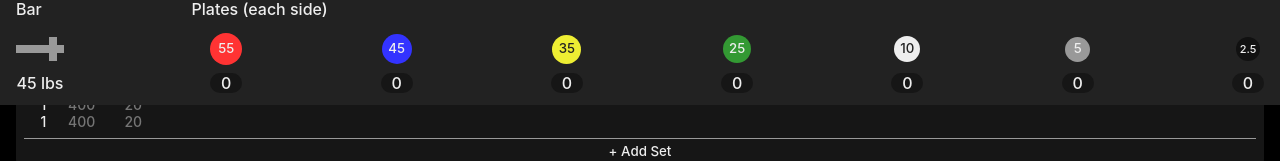
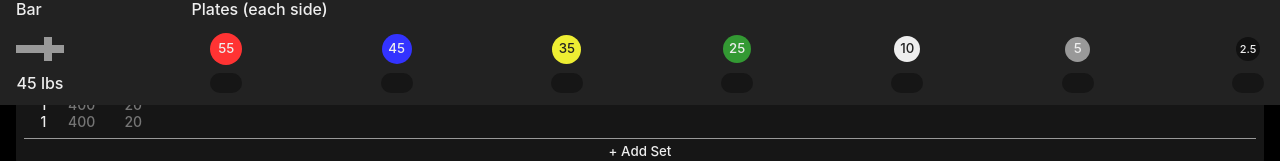
Before and after one commit to Arnav350/gojim, a React (Create React App) app: page /routine in a window 1280 px wide. Shown: the part 262-423 px from the top of the page. Built offline with nearby package versions, Linux system fonts and the light colour scheme.

Commit message:
calculator is function, need to add kg, need to use onclick instead of eventlistener

```diff
--- a/src/components/Calculator.tsx
+++ b/src/components/Calculator.tsx
@@ -1,47 +1,75 @@
-import React, { useEffect, useState } from "react";
+import React, { useEffect, useState, useRef } from "react";
 import { BsXLg } from "react-icons/bs";
 
 function Calculator() {
-  const [barWeight, setBarWeight] = useState<number>(9);
+  const totalRef = useRef<HTMLInputElement>(null!);
+
+  const [barValue, setBarValue] = useState<number>(9);
 
   const plateWeights: number[] = [55, 45, 35, 25, 10, 5, 2.5];
 
-  function handleBlur(totalWeight: number) {
-    totalWeight -= barWeight * 5;
+  function handleTotalBlur(
+    totalWeight: number = Number(totalRef.current.value)
+  ) {
+    totalWeight -= barValue * 5;
 
     if (totalWeight < 0) {
       return;
     }
 
-    const numberElems = document.querySelectorAll<HTMLDivElement>(
+    const numberElems = document.querySelectorAll<HTMLInputElement>(
       ".calculator__number"
     );
     const plateElems =
-      document.querySelectorAll<HTMLDivElement>(".calculator__plate");
+      document.querySelectorAll<HTMLHeadingElement>(".calculator__plate");
 
     for (let i = 0; i < plateWeights.length; i++) {
       if (plateElems[i].style.opacity === "0.1") {
-        numberElems[i + 1].innerHTML = "0";
+        numberElems[i + 1].value = "";
         continue;
       }
-      numberElems[i + 1].innerHTML = Math.floor(
-        totalWeight / (plateWeights[i] * 2)
-      ).toString();
+
+      const plateAmount = Math.floor(totalWeight / (plateWeights[i] * 2));
+
+      numberElems[i + 1].value = plateAmount ? plateAmount.toString() : "";
       totalWeight %= plateWeights[i] * 2;
     }
   }
 
-  function handleClick(plateElem: HTMLDivElement) {
+  function handleNumberBlur() {
+    const numberElems = document.querySelectorAll<HTMLInputElement>(
+      ".calculator__number"
+    );
+
+    let totalWeight: number = 0;
+
+    for (let i: number = 0; i < plateWeights.length; i++) {
+      totalWeight += Number(numberElems[i + 1].value) * plateWeights[i] * 2;
+    }
+
+    totalWeight += barValue * 5;
+    if (totalRef) {
+      totalRef.current.value = totalWeight.toString();
+    }
+  }
+
+  function handleClick(plateElem: HTMLHeadingElement) {
     if (plateElem.style.opacity === "0.1") {
       plateElem.style.opacity = "1";
     } else {
       plateElem.style.opacity = "0.1";
     }
+    handleTotalBlur();
+  }
+
+  function handleChange(barWeight: number) {
+    setBarValue(barWeight);
+    handleTotalBlur();
   }
 
   useEffect(() => {
     const plateElems =
-      document.querySelectorAll<HTMLDivElement>(".calculator__plate");
+      document.querySelectorAll<HTMLHeadingElement>(".calculator__plate");
     for (let i = 0; i < plateWeights.length; i++) {
       plateElems[i].addEventListener("click", () => handleClick(plateElems[i]));
     }
@@ -58,7 +86,8 @@ function Calculator() {
         <input
           type="number"
           className="calculator__total"
-          onBlur={(event) => handleBlur(Number(event.target.value))}
+          ref={totalRef}
+          onBlur={(event) => handleTotalBlur(Number(event.target.value))}
         />
         <div className="calculator__subtitles">
           <h5 className="calculator__subtitle">Bar</h5>
@@ -68,43 +97,71 @@ function Calculator() {
           <div className="calculator__bar">
             <input
               type="range"
-              value={barWeight}
+              value={barValue}
               min="0"
-              max="11"
+              max="13"
               className="calculator__slider"
-              onChange={(event) => setBarWeight(Number(event.target.value))}
+              onChange={(event) => handleChange(Number(event.target.value))}
             />
             <h5 className="calculator__weight calculator__number">
-              {barWeight * 5} lbs
+              {barValue * 5} lbs
             </h5>
           </div>
           <div className="calculator__box">
             <h5 className="calculator__0 calculator__plate">55</h5>
-            <h5 className="calculator__number">0</h5>
+            <input
+              type="number"
+              className="calculator__number"
+              onBlur={handleNumberBlur}
+            />
           </div>
           <div className="calculator__box">
             <h5 className="calculator__1 calculator__plate">45</h5>
-            <h5 className="calculator__number">0</h5>
+            <input
+              type="number"
+              className="calculator__number"
+              onBlur={handleNumberBlur}
+            />
           </div>
           <div className="calculator__box">
             <h5 className="calculator__2 calculator__plate">35</h5>
-            <h5 className="calculator__number">0</h5>
+            <input
+              type="number"
+              className="calculator__number"
+              onBlur={handleNumberBlur}
+            />
           </div>
           <div className="calculator__box">
             <h5 className="calculator__3 calculator__plate">25</h5>
-            <h5 className="calculator__number">0</h5>
+            <input
+              type="number"
+              className="calculator__number"
+              onBlur={handleNumberBlur}
+            />
           </div>
           <div className="calculator__box">
             <h5 className="calculator__4 calculator__plate">10</h5>
-            <h5 className="calculator__number">0</h5>
+            <input
+              type="number"
+              className="calculator__number"
+              onBlur={handleNumberBlur}
+            />
           </div>
           <div className="calculator__box">
             <h5 className="calculator__5 calculator__plate">5</h5>
-            <h5 className="calculator__number">0</h5>
+            <input
+              type="number"
+              className="calculator__number"
+              onBlur={handleNumberBlur}
+            />
           </div>
           <div className="calculator__box">
             <h5 className="calculator__6 calculator__plate">2.5</h5>
-            <h5 className="calculator__number">0</h5>
+            <input
+              type="number"
+              className="calculator__number"
+              onBlur={handleNumberBlur}
+            />
           </div>
         </div>
       </div>
--- a/src/pages/Routine.css
+++ b/src/pages/Routine.css
@@ -164,17 +164,18 @@
   top: 40px;
   left: 50%;
   translate: -50% 0;
-  display: flex;
-  justify-content: center;
-  align-items: center;
   width: 32px;
   height: 20px;
   background-color: #161616;
   border-radius: 10px;
+  text-align: center;
   font-size: 16px;
 }
 
 .calculator__weight {
+  display: flex;
+  justify-content: center;
+  align-items: center;
   width: 64px;
   background-color: transparent;
 }
```
